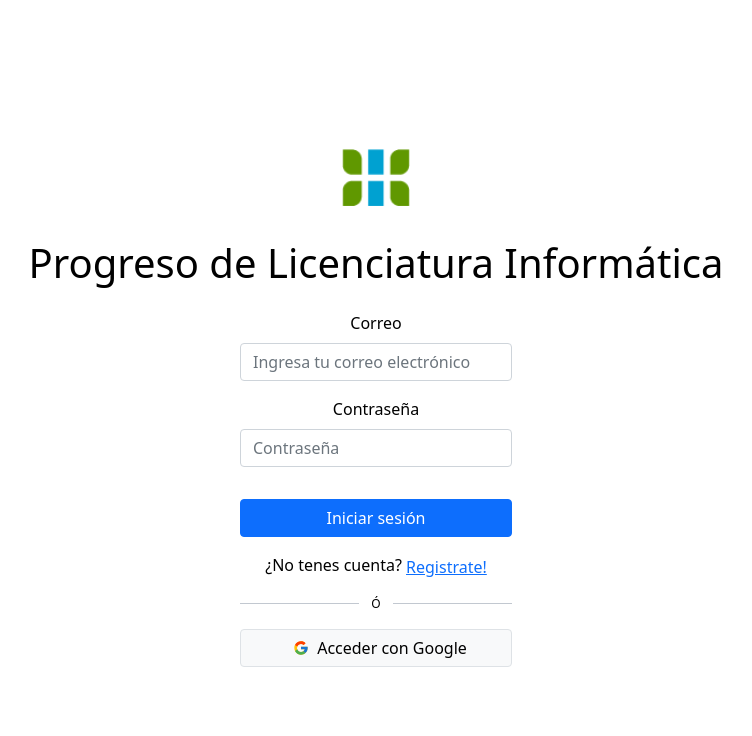
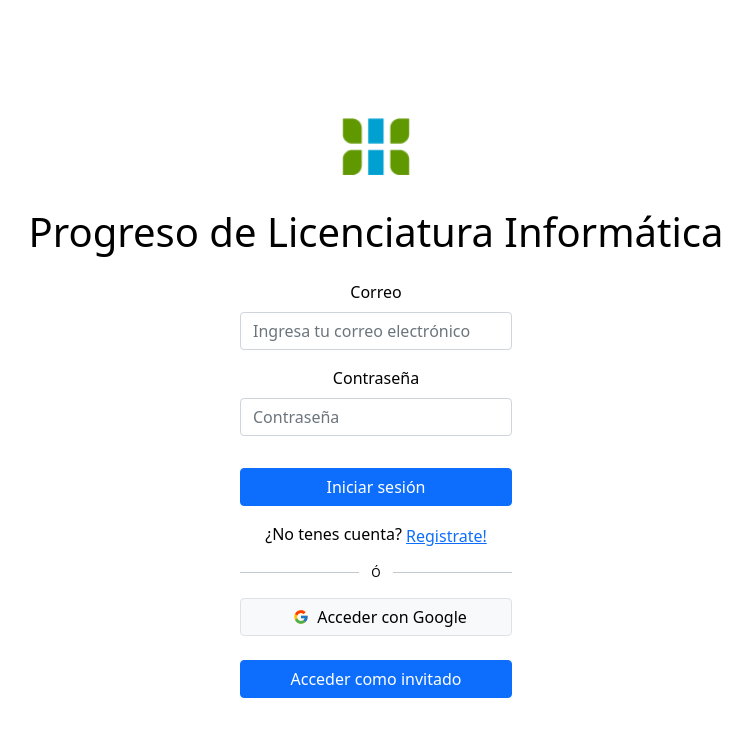
Before and after one commit to fernandobouchet/ProgresoLicenciaturaInformatica, a React (Create React App) app: page / in a window 1280 px wide. Shown: the top 736 px of the page, without its empty margins (264-1016 px from the left). Built offline with nearby package versions, Linux system fonts and the light colour scheme; no server answers.

Commit message:
Add option to login as 'invited'

```diff
--- a/src/App.js
+++ b/src/App.js
@@ -47,6 +47,7 @@ function App() {
 
   useEffect(() => {
     setLoading(true);
+    if (user !== 'invited') {
       onAuthStateChanged(auth, (userExist) => {
         if (userExist) {
           setUser(userExist);
@@ -55,6 +56,9 @@ function App() {
           setLoading(false);
         }
       });
+    } else {
+      setLoading(false);
+    }
   }, [user]);
 
   useEffect(() => {
@@ -80,7 +84,7 @@ function App() {
       }
       setLoading(false);
     }
-    user !== null && fetchData();
+    user !== null && user !== 'invited' && fetchData();
     // eslint-disable-next-line react-hooks/exhaustive-deps
   }, [user, careerName]);
 
@@ -99,7 +103,10 @@ function App() {
         console.log(err);
       }
     }
-    user !== null && careerName !== null && updateDatabase();
+    user !== null &&
+      user !== 'invited' &&
+      careerName !== null &&
+      updateDatabase();
     // eslint-disable-next-line react-hooks/exhaustive-deps
   }, [degree, career]);
 
@@ -204,7 +211,7 @@ function App() {
       <ThemeProvider theme={themeMode}>
         <GlobalStyles />
         {!user && !loading ? (
-          <Login />
+          <Login setUser={setUser} />
         ) : loading ? (
           <Loader />
         ) : (
@@ -231,6 +238,7 @@ function App() {
                       changeCourseStateCareer(course, state, note, id)
                     }
                     theme={theme}
+                    user={user}
                   />
                 }
               />
--- a/src/components/Home.js
+++ b/src/components/Home.js
@@ -4,9 +4,10 @@ import { MateriasTecnicaturaProgramacion } from '../Utils/TecnicaturaProgramacio
 import { MateriasTecnicaturaRedes } from '../Utils/TecnicaturaRedes';
 import styled from 'styled-components';
 import Main from './Main';
+import WarningModal from './WarningModal';
 
 const Home = (props) => {
-  const { changeCareer, career, careerName, changeState, theme } = props;
+  const { changeCareer, career, careerName, changeState, theme, user } = props;
 
   return (
     <>
@@ -34,6 +35,7 @@ const Home = (props) => {
               </Button>
             </StyledStack>
           </Container>
+          {user === 'invited' && <WarningModal />}
         </HomeContainer>
       ) : (
         <Main
--- a/src/components/Login.js
+++ b/src/components/Login.js
@@ -1,4 +1,4 @@
-import { Container, Form, Button } from 'react-bootstrap';
+import { Container, Form, Button, Stack } from 'react-bootstrap';
 import { useState } from 'react';
 import styled from 'styled-components';
 import { FcGoogle } from 'react-icons/fc';
@@ -14,7 +14,9 @@ import {
 const auth = getAuth(firebaseApp);
 const googleProvider = new GoogleAuthProvider();
 
-const Login = () => {
+const Login = (props) => {
+  const { setUser } = props;
+
   const [registered, setRegistered] = useState(false);
 
   async function handlerSubmit(e) {
@@ -30,6 +32,7 @@ const Login = () => {
   }
 
   return (
+    <>
       <StyledLoginContainer>
         <StyledTitleContainer>
           <img
@@ -81,7 +84,7 @@ const Login = () => {
         <DivC>
           <StyledSpan>Ó</StyledSpan>
         </DivC>
-      <StyledStackContainer>
+        <StyledStackContainer gap={4}>
           <GoogleButton
             type="submit"
             variant="light"
@@ -90,8 +93,12 @@ const Login = () => {
             <FcGoogle style={{ margin: '0 0.5rem' }} />
             Acceder con Google
           </GoogleButton>
+          <Button onClick={() => setUser('invited')}>
+            Acceder como invitado
+          </Button>
         </StyledStackContainer>
       </StyledLoginContainer>
+    </>
   );
 };
 
@@ -110,9 +117,11 @@ const StyledForm = styled(Form)`
   width: 17rem;
 `;
 
-const StyledStackContainer = styled(Container)`
+const StyledStackContainer = styled(Stack)`
   width: 17rem;
   padding: 0;
+  margin: 0 auto;
+  flex: none;
 `;
 
 const StyledSubmitButton = styled(Button)`
--- a/src/components/NavigationBar.js
+++ b/src/components/NavigationBar.js
@@ -13,7 +13,7 @@ import { getAuth, signOut } from 'firebase/auth';
 const auth = getAuth(firebaseApp);
 
 const NavigationBar = (props) => {
-  const { resetData, career, changeTheme, user, theme } = props;
+  const { resetData, career, changeTheme, user, theme, setUser } = props;
 
   const [modalShow, setModalShow] = useState(false);
 
@@ -63,7 +63,11 @@ const NavigationBar = (props) => {
                       as={Link}
                       to={'/'}
                       href="#"
-                      onClick={() => signOut(auth)}
+                      onClick={
+                        user === 'invited'
+                          ? () => setUser(null)
+                          : () => signOut(auth)
+                      }
                     >
                       Cerrar sesión
                     </NavDropdown.Item>
--- /dev/null
+++ b/src/components/WarningModal.js
@@ -0,0 +1,46 @@
+import { Modal, Button } from 'react-bootstrap';
+import { useState } from 'react';
+import styled from 'styled-components';
+
+const WarningModal = () => {
+  const [show, setShow] = useState(true);
+
+  const handleClose = () => setShow(false);
+
+  return (
+    <>
+      <StyledModal
+        show={show}
+        onHide={handleClose}
+        backdrop="static"
+        keyboard={false}
+      >
+        <Modal.Header>
+          <Modal.Title>Atención</Modal.Title>
+        </Modal.Header>
+        <Modal.Body>
+          Al haber ingresado como "Invitado" los datos no se guardarán.
+        </Modal.Body>
+        <Modal.Footer>
+          <Button variant="danger" onClick={handleClose}>
+            Entendido
+          </Button>
+        </Modal.Footer>
+      </StyledModal>
+    </>
+  );
+};
+
+export default WarningModal;
+
+const StyledModal = styled(Modal)`
+  top: 30%;
+  .modal-content {
+    background: ${(props) => props.theme.background};
+  }
+  .modal-header,
+  .modal-footer {
+    border: 0;
+    margin: auto;
+  }
+`;
```
Lines whose indentation alone changed are shown as unchanged.
